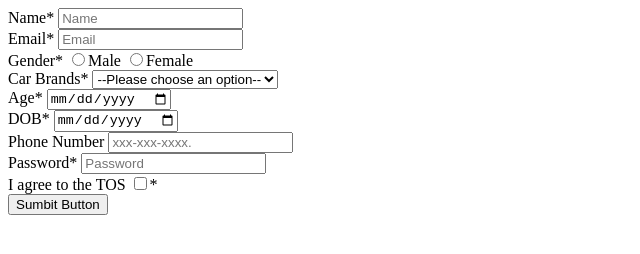
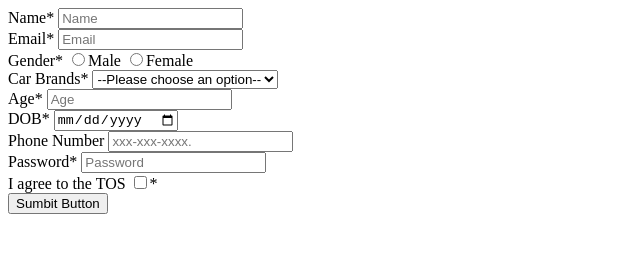
Before and after one commit to acciojob/signup-form-car-kamblesid95, a website: page main.html in a window 1280 px wide. Shown: the whole page, without its empty margins (0-640 px from the left). Drawn offline with Linux system fonts and the light colour scheme.

Commit message:
created a submission

```diff
--- a/main.html
+++ b/main.html
@@ -33,11 +33,11 @@
         </select>
         <div>
             <label for="age">Age*</label>
-            <input type="date" id="age" placeholder="Enter ">
+            <input type="number" id="age" placeholder="Age">
         </div>
         <div>
             <label for="age">DOB*</label>
-            <input type="date" id="dob" placeholder="Enter ">
+            <input type="date" id="dob">
         </div>
         <div>
             <label for="phone">Phone Number</label>
```
